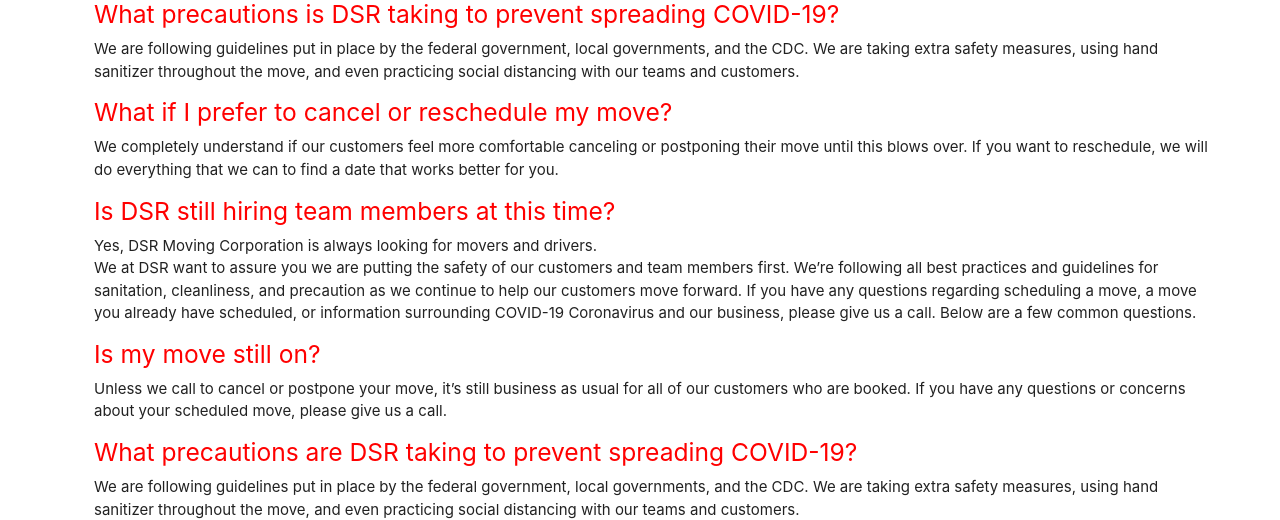
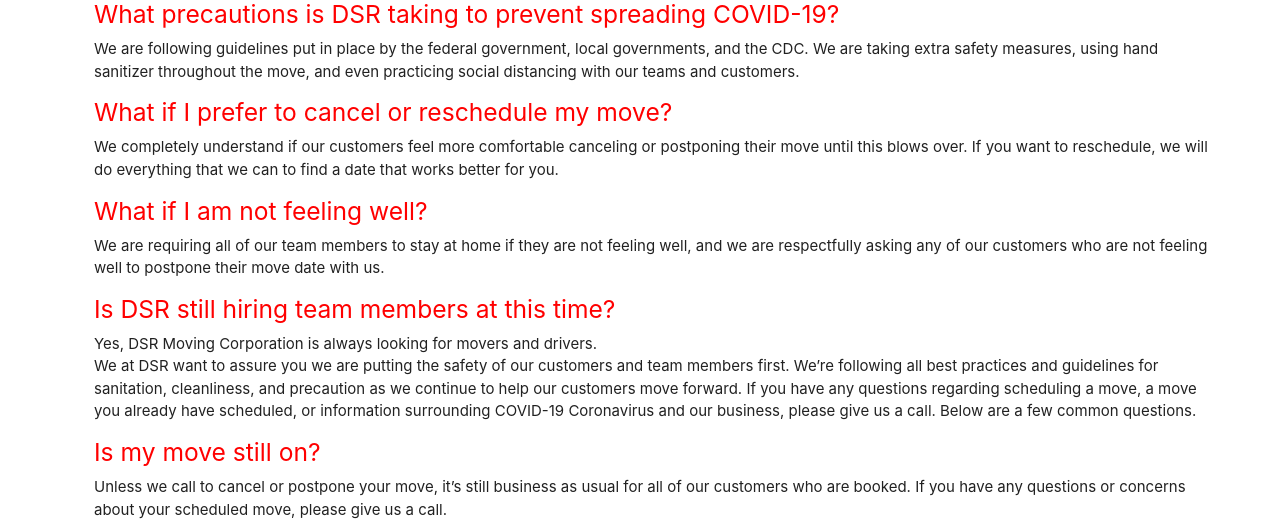
Before and after one commit to lamanaml/dsrmoving, a PHP site: page /coronavirus.php in a window 1280 px wide. Shown: the part 416-936 px from the top of the page. Run offline with PHP 8.4, Linux system fonts and the light colour scheme; some libraries are stand-ins or nearby versions.

Commit message:
updated text

```diff
--- a/coronavirus.php
+++ b/coronavirus.php
@@ -42,6 +42,10 @@
 
   <div> We completely understand if our customers feel more comfortable canceling or postponing their move until this blows over.  If you want to reschedule, we will do everything that we can to find a date that works better for you.</div>
 
+<div><h5>What if I am not feeling well?</h5></div>
+
+  <div>We are requiring all of our team members to stay at home if they are not feeling well, and we are respectfully asking any of our customers who are not feeling well to postpone their move date with us.  </div>
+
 
   <div><h5>Is DSR still hiring team members at this time?</h5></div>
 
```
